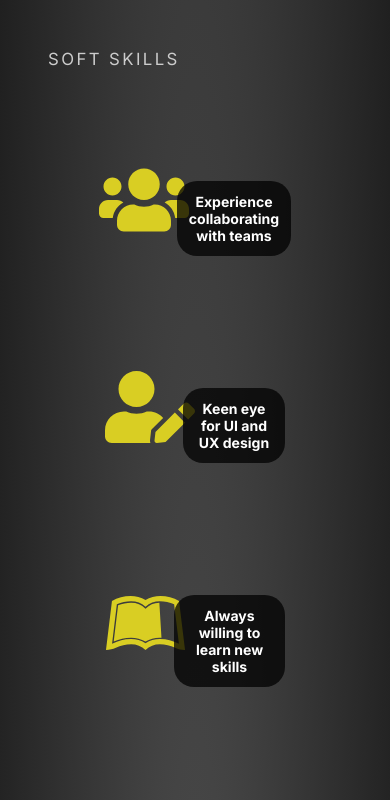
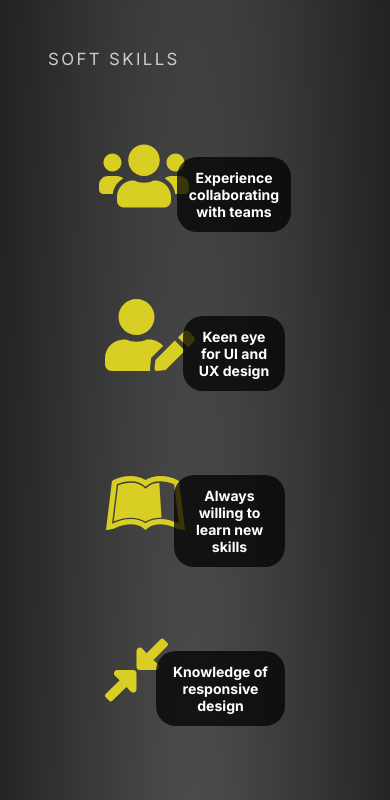
Before and after one commit to jleomorris/portfolio-v3, a React (Create React App) app: page / in a window 390 px wide. Shown: the part 1760-2560 px from the top of the page. Built offline with nearby package versions, Linux system fonts and the light colour scheme.

Commit message:
Update responsiveness for Nav and About

```diff
--- a/src/components/Nav.js
+++ b/src/components/Nav.js
@@ -140,6 +140,10 @@
       margin: 3rem 0;
       font-size: 6rem;
 
+      @media (max-width: 800px) {
+        margin: 0;
+      }
+
       a {
         font-size: 2rem;
       }
@@ -155,16 +159,6 @@
         margin: 2rem;
         font-size: 2.5rem;
       }
-
-      /* ul {
-        padding: 2rem;
-        justify-content: space-around;
-        width: 100%;
-
-        li {
-          padding: 0;
-        }
-      } */
     }
   }
 `;
--- a/src/components/ServicesSection.js
+++ b/src/components/ServicesSection.js
@@ -282,20 +282,25 @@
   @media (max-width: 1300px) {
     justify-content: space-evenly;
   }
+
+  @media (max-width: 800px) {
+    opacity: 1 !important;
+    transform: none !important;
+  }
 `;
 
 const Card = styled.div`
   flex-basis: 15rem;
-  margin: 4rem 0rem;
+  margin: 4rem 1rem;
 
-  @media (max-width: 600px) {
-    margin-right: 0;
-    /* opacity: 0; */
+  @media (max-width: 800px) {
+    margin: 2rem 0rem;
   }
 
   .icon {
     display: flex;
     align-items: center;
+    justify-content: center;
 
     svg {
       color: #d9ce23;
--- a/src/components/useScroll.js
+++ b/src/components/useScroll.js
@@ -3,7 +3,7 @@
 
 export const useScroll = () => {
   const controls = useAnimation();
-  const [element, view] = useInView({ threshold: 0.3 });
+  const [element, view] = useInView({ threshold: 0.2 });
   console.log("in view", view);
 
   if (view) {
```
